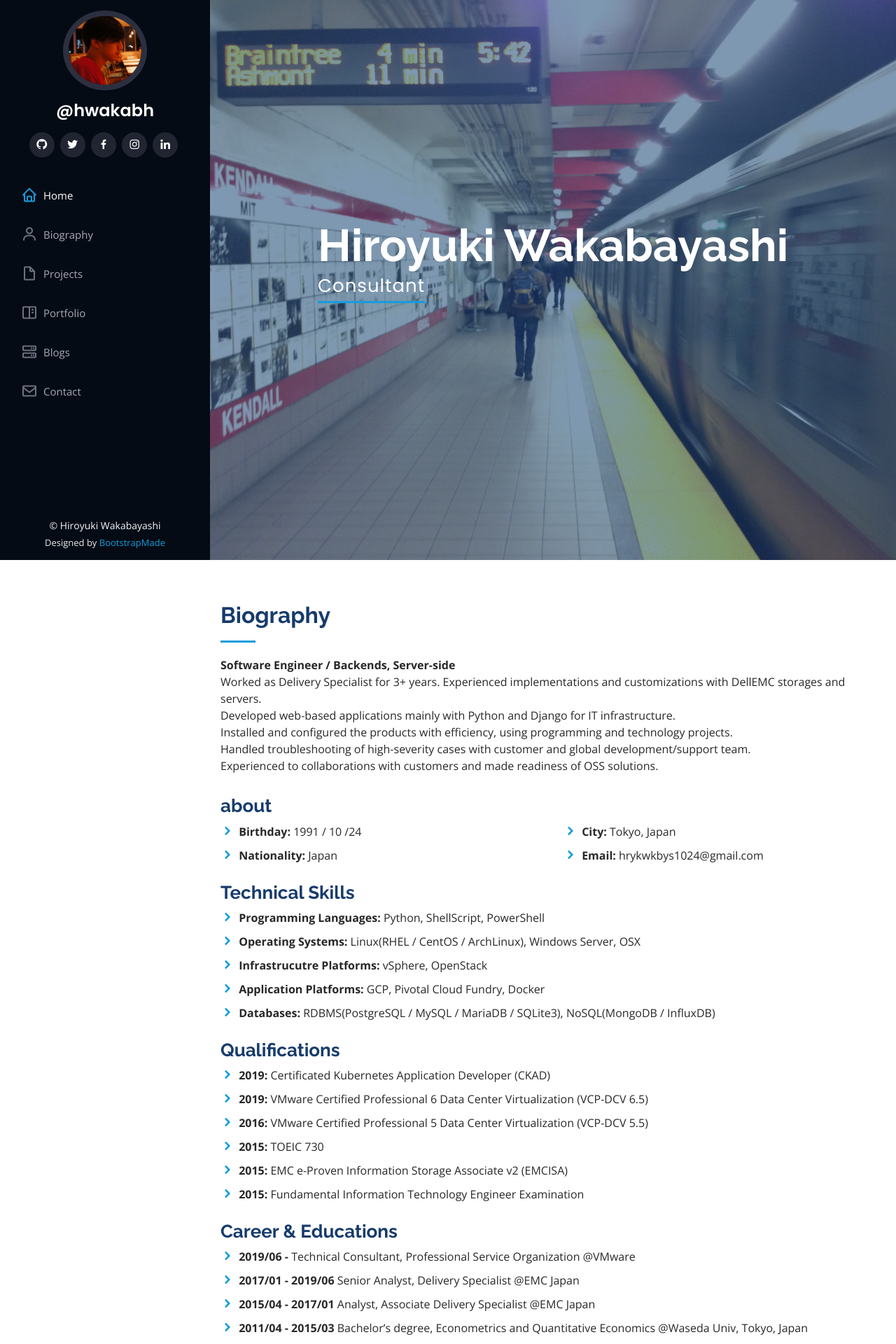
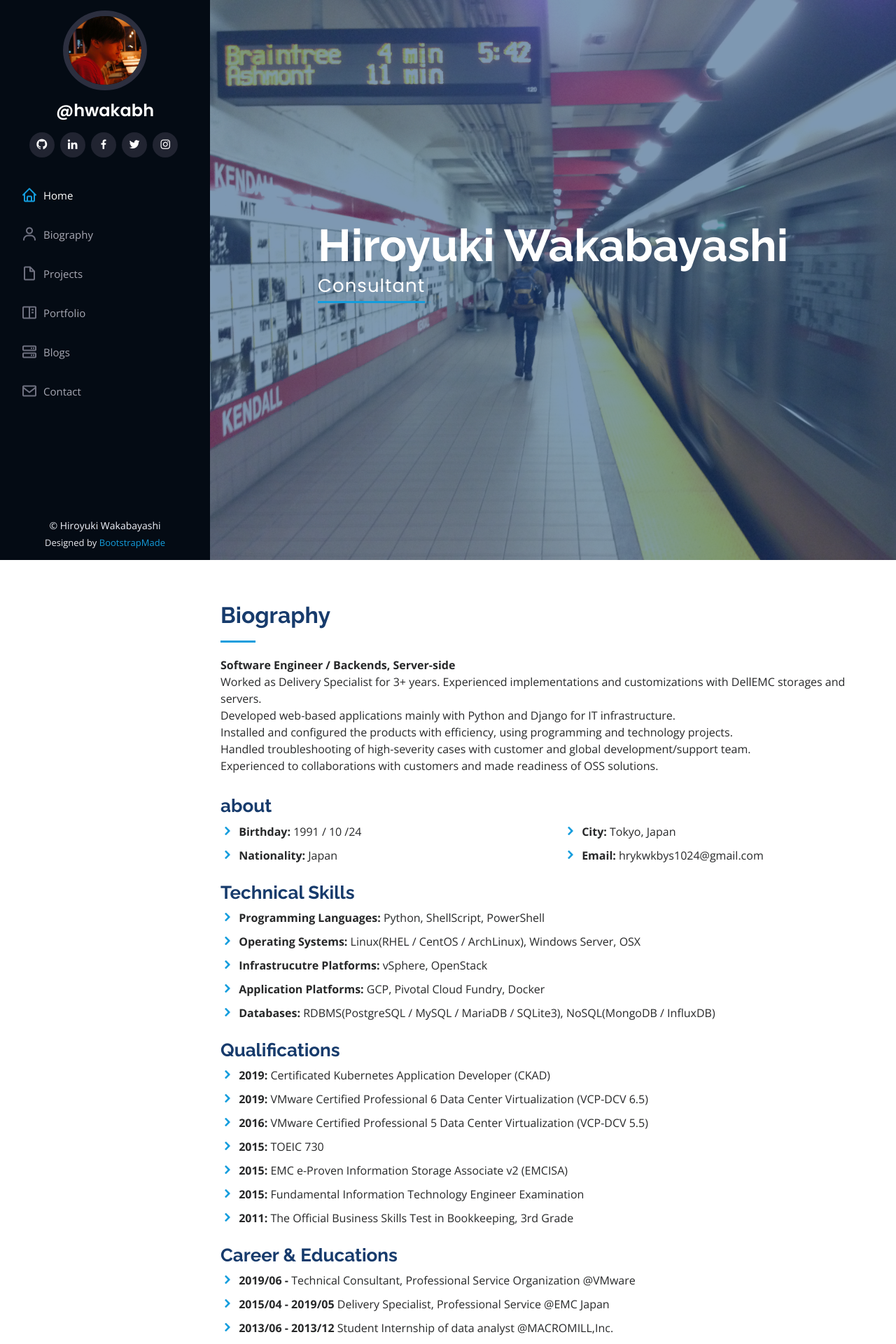
Before and after one commit to hwakabh/hwakabh.github.io, a Django app: template intro/templates/intro/home.html in a window 1280 px wide. Shown: the top 1920 px of the page at 70% size. Run offline with Django 3.2, Linux system fonts and the light colour scheme; the template is opened without the code that fills it, so the values that code supplies are empty; some libraries are stand-ins or nearby versions.

Commit message:
Updated static contents in template.

```diff
--- a/intro/templates/intro/home.html
+++ b/intro/templates/intro/home.html
@@ -60,12 +60,13 @@
               <li><i class="icofont-rounded-right"></i> <strong>2015:</strong> TOEIC 730</li>
               <li><i class="icofont-rounded-right"></i> <strong>2015:</strong> EMC e-Proven Information Storage Associate v2 (EMCISA)</li>
               <li><i class="icofont-rounded-right"></i> <strong>2015:</strong> Fundamental Information Technology Engineer Examination</li>
+              <li><i class="icofont-rounded-right"></i> <strong>2011:</strong> The Official Business Skills Test in Bookkeeping, 3rd Grade</li>
             </ul>
           <h3>Career & Educations</h3>
             <ul>
               <li><i class="icofont-rounded-right"></i> <strong>2019/06 - </strong> Technical Consultant, Professional Service Organization @VMware</li>
-              <li><i class="icofont-rounded-right"></i> <strong>2017/01 - 2019/06</strong> Senior Analyst, Delivery Specialist @EMC Japan</li>
-              <li><i class="icofont-rounded-right"></i> <strong>2015/04 - 2017/01</strong> Analyst, Associate Delivery Specialist @EMC Japan</li>
+              <li><i class="icofont-rounded-right"></i> <strong>2015/04 - 2019/05</strong> Delivery Specialist, Professional Service @EMC Japan</li>
+              <li><i class="icofont-rounded-right"></i> <strong>2013/06 - 2013/12</strong> Student Internship of data analyst @MACROMILL,Inc.</li>
               <li><i class="icofont-rounded-right"></i> <strong>2011/04 - 2015/03</strong> Bachelor’s degree, Econometrics and Quantitative Economics @Waseda Univ, Tokyo, Japan</li>
             </ul>
 
--- a/intro/templates/intro/index.html
+++ b/intro/templates/intro/index.html
@@ -41,10 +41,10 @@
         <h1 class="text-light"><a href="{% url 'home' %}">@hwakabh</a></h1>
         <div class="social-links mt-3 text-center">
           <a href="https://github.com/hwakabh" class="gitub"><i class="bx bxl-github"></i></a>
+          <a href="https://www.linkedin.com/in/hiroyuki-wakabayashi-61b661157/" class="linkedin"><i class="bx bxl-linkedin"></i></a>
+          <a href="https://www.facebook.com/hiroyuki.wakabayashi.146" class="facebook"><i class="bx bxl-facebook"></i></a>
           <a href="https://twitter.com/hwakabh" class="twitter"><i class="bx bxl-twitter"></i></a>
-          <a href="https://www.facebook.com/hiroyuki.wakabayashi.146" class="facebook"><i class="bx bxl-facebook"></i></a>
           <a href="https://www.instagram.com/hwakabh" class="instagram"><i class="bx bxl-instagram"></i></a>
-          <a href="https://www.linkedin.com/in/hiroyuki-wakabayashi-61b661157/" class="linkedin"><i class="bx bxl-linkedin"></i></a>
         </div>
       </div>
 
```
